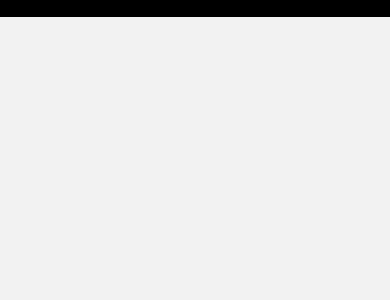
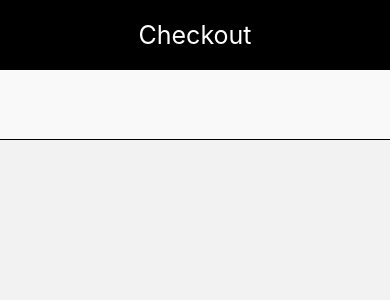
Before and after one commit to DaviS1Gomes/FormsInReactNative, a React Native app: screen /Shipping in a window 390 px wide. Shown: the top 300 px of the page. Built offline with nearby package versions, Linux system fonts and the light colour scheme.

Commit message:
Added Style Header

```diff
--- a/src/screens/Shipping.tsx
+++ b/src/screens/Shipping.tsx
@@ -4,9 +4,12 @@ import * as S from '../styles/Header';
 
 function Shipping(): React.JSX.Element {
   return (
-    <S.Header>
-      <Text> Hello World </Text>
-    </S.Header>
+    <S.Container>
+      <S.Header>
+        <S.MainTextHeader>Checkout</S.MainTextHeader>
+      </S.Header>
+      <S.Category />
+    </S.Container>
   );
 }
 
--- a/src/styles/Header.ts
+++ b/src/styles/Header.ts
@@ -5,8 +5,19 @@ export const Container = styled.View`
 `;
 export const Header = styled.View`
   background-color: #000;
+  height: 70px;
+  align-items: center;
+  justify-content: center;
 `;
 export const MainTextHeader = styled.Text`
   color: #fff;
-  font-family: 'Inter', sans-serif;
+  font-size: 25px;
+  text-align: center;
 `;
+export const Category = styled.View`
+  background-color: #f9f9f9;
+  height: 70px;
+  border-bottom-color: #000;
+  border-style: solid;
+  border-bottom-width: 1px;
+`;
```
